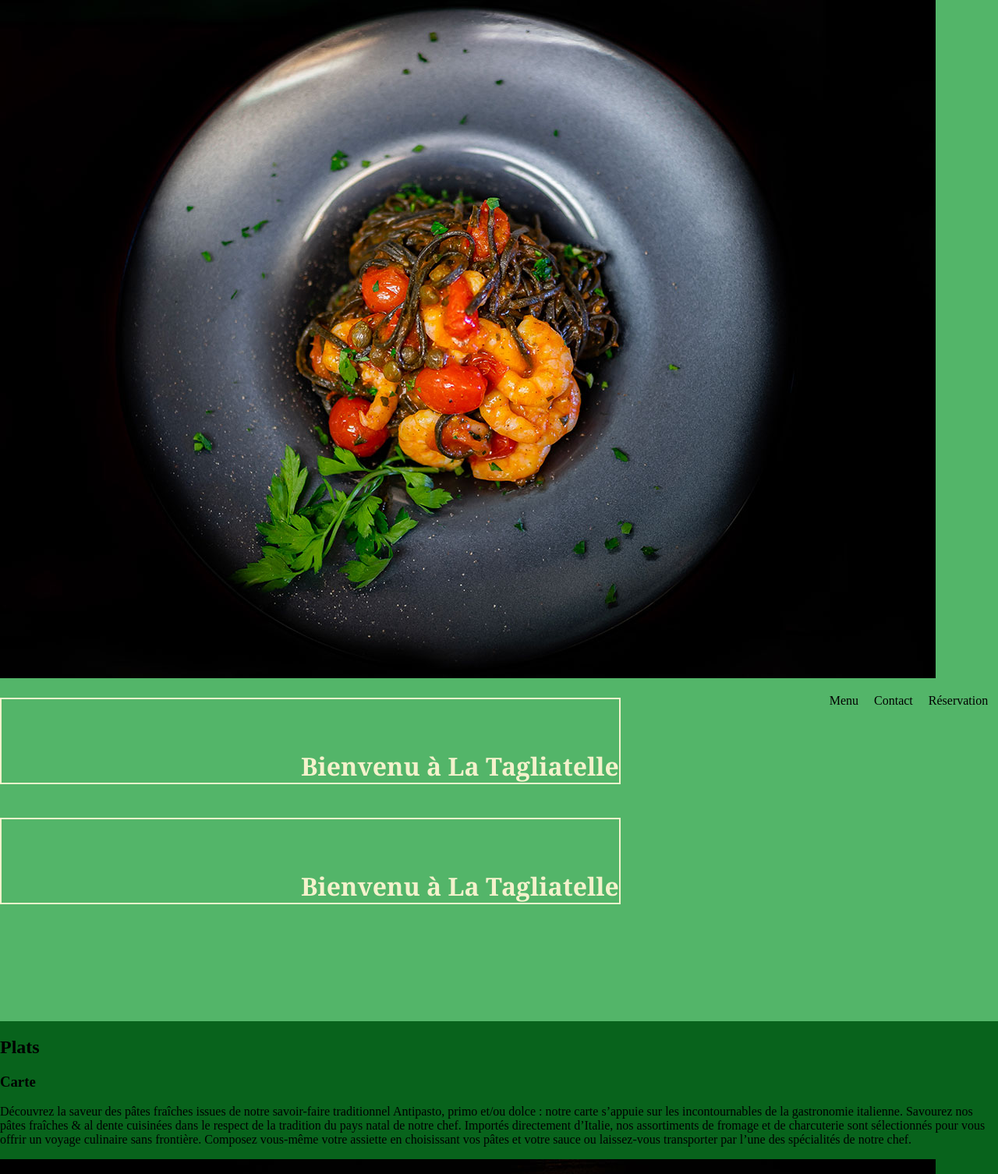
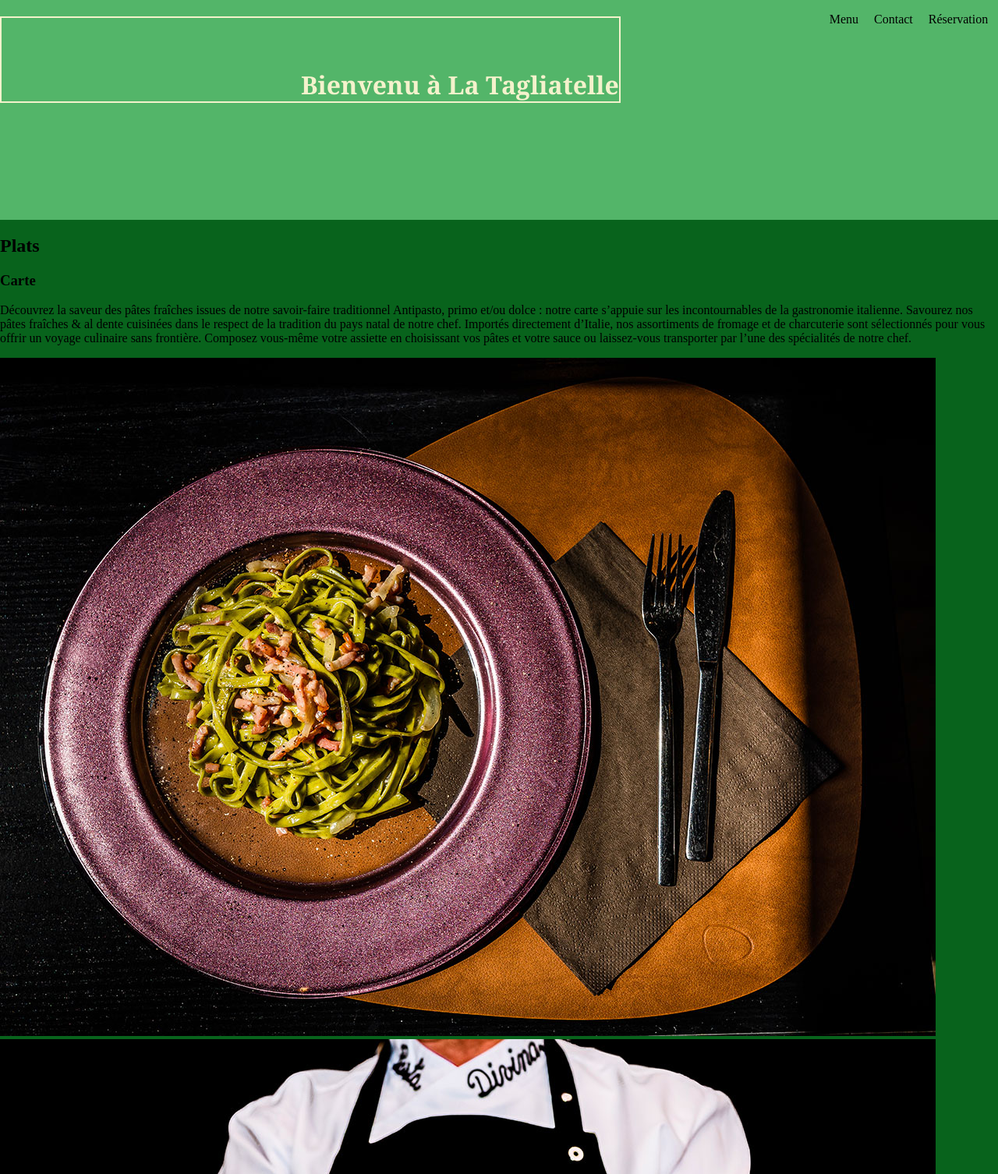
Before and after one commit to Orsula25/La-tagliatelle, a plain HTML site: page index.html in a window 1280 px wide. Shown: the top 1506 px of the page at 78% size. Drawn offline with Linux system fonts and the light colour scheme.

Commit message:
change index.html

```diff
--- a/index.html
+++ b/index.html
@@ -9,8 +9,8 @@
 </head>
 <body>
     <header>
-        <img src="./images/galerie6-pasta-divina.jpg" alt="pâtes">
-        <h1>Bienvenu à La Tagliatelle</h1>
+
+
 
         <nav>
             <ul>
@@ -19,9 +19,9 @@
                 <li><a href=""></a>Réservation</li>
             </ul>
         </nav>
-
+        <div>
         <h1>Bienvenu à La Tagliatelle</h1>
-
+    </div>
 
     </header>
 
```
